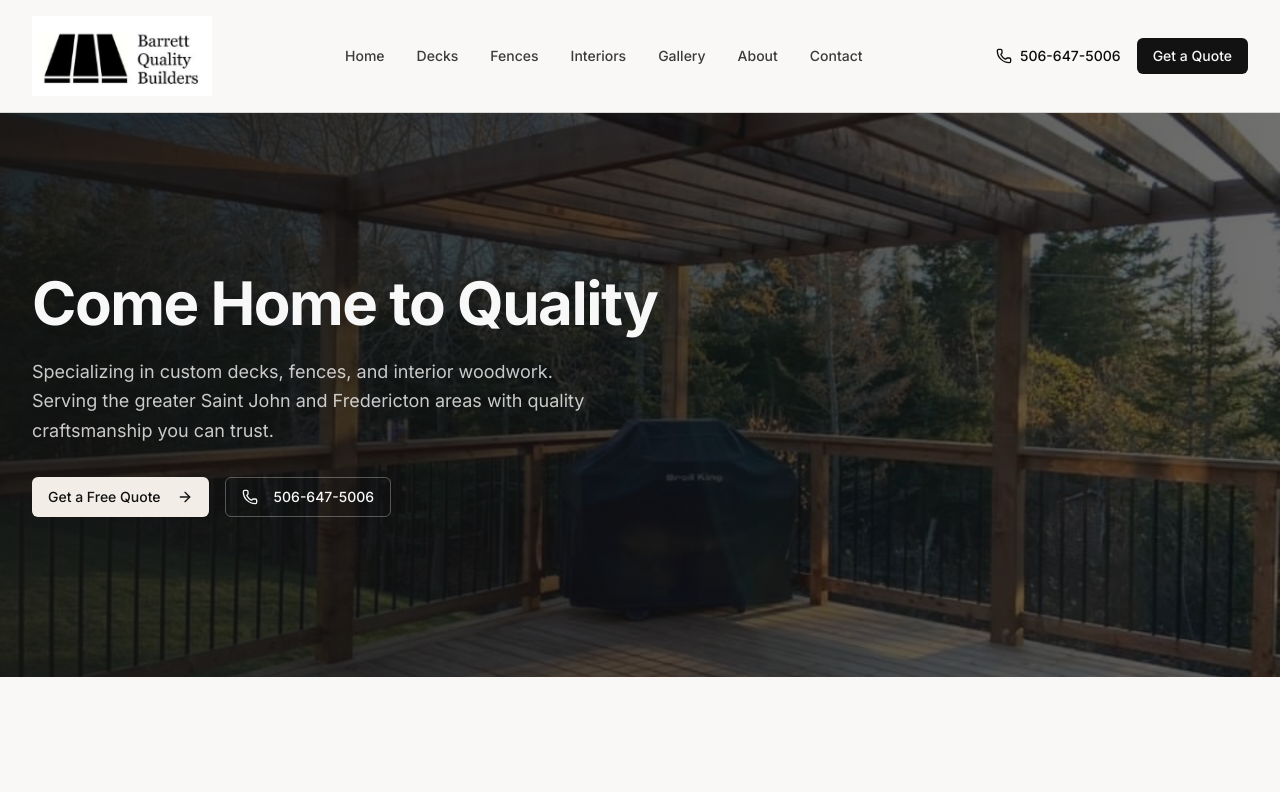
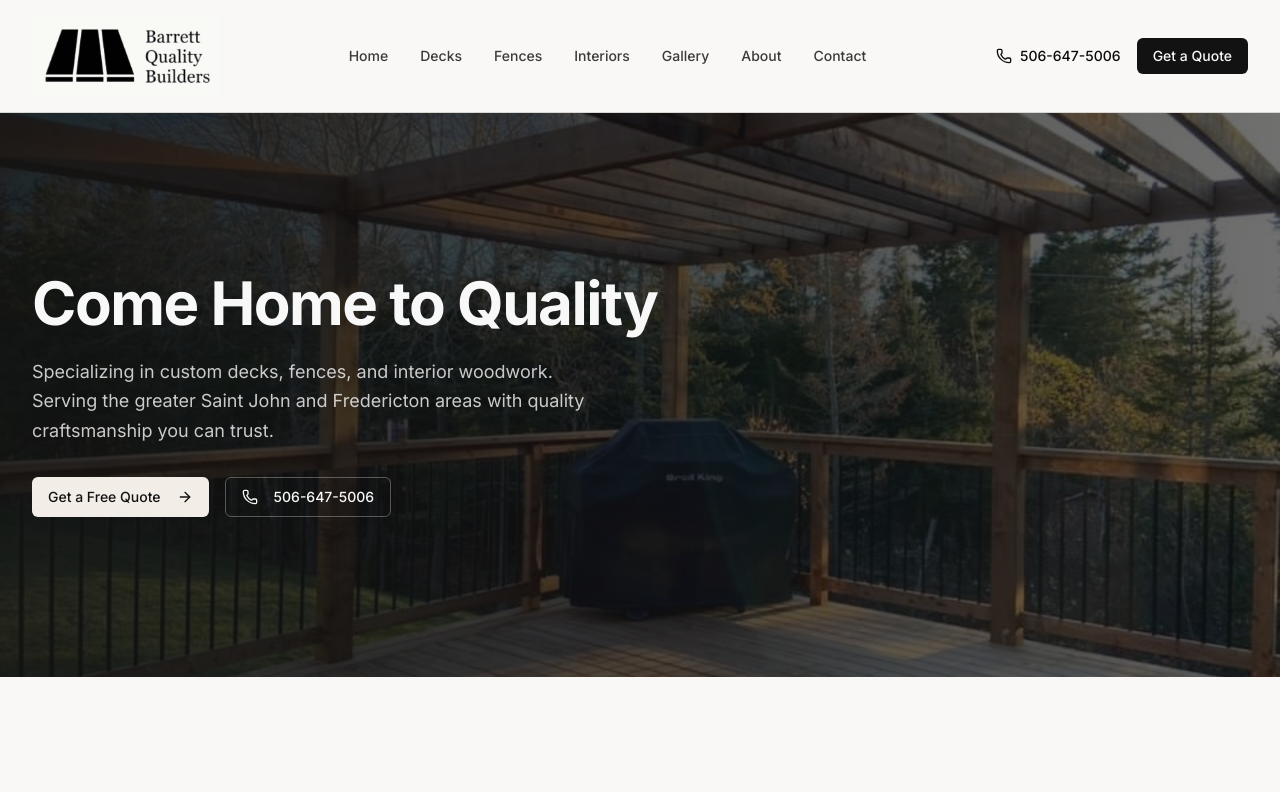
Before and after one commit to coreyfmiller/barrettqualitybuilders, a Next.js app: page / in a window 1280 px wide. Shown: the top 792 px of the page. Built offline with nearby package versions, Linux system fonts and the light colour scheme; a web font is replaced by a local one.

Commit message:
Replace logo with new logo.jpg

```diff
--- a/components/header.tsx
+++ b/components/header.tsx
@@ -25,7 +25,7 @@
         {/* Logo */}
         <Link href="/" className="flex items-center gap-3">
           <Image
-            src="/images/logo.png"
+            src="/logo.jpg"
             alt="Barrett Quality Builders"
             width={360}
             height={96}
```
Also changed, not shown: public/logo.jpg (added).
